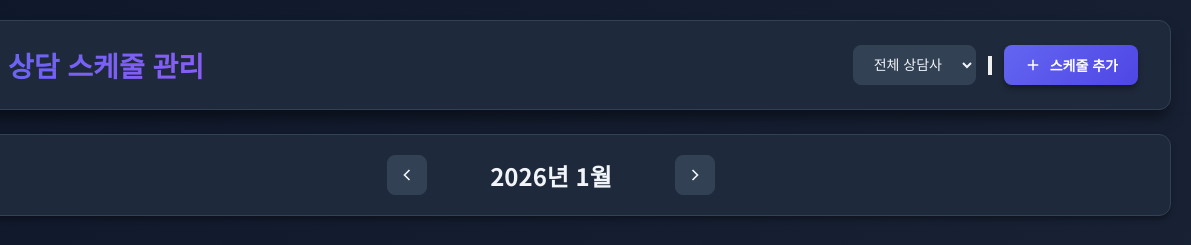
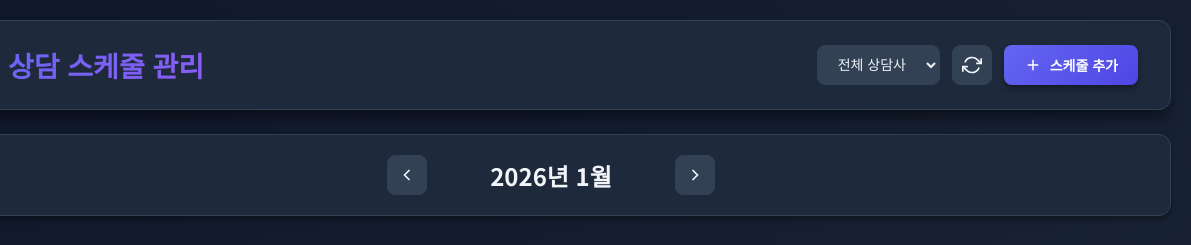
Before and after one commit to jehan0718/celender, a website: page index.html in a window 1280 px wide. Shown: the top 245 px of the page, 89-1280 px from the left. Drawn offline with Linux system fonts and the light colour scheme; no server answers.

Commit message:
Complete refresh button styling and polish

```diff
--- a/styles.css
+++ b/styles.css
@@ -157,6 +157,41 @@
 .btn-secondary:hover {
     background: var(--bg-hover);
     border-color: var(--border-light);
+}
+
+.btn-refresh {
+    display: flex;
+    align-items: center;
+    justify-content: center;
+    width: 40px;
+    height: 40px;
+    background: var(--bg-tertiary);
+    border: 1px solid var(--border-color);
+    border-radius: var(--radius-md);
+    color: var(--text-primary);
+    cursor: pointer;
+    transition: var(--transition);
+}
+
+.btn-refresh:hover {
+    background: var(--primary-color);
+    border-color: var(--primary-color);
+    transform: scale(1.1);
+}
+
+.btn-refresh svg {
+    width: 20px;
+    height: 20px;
+    stroke: var(--text-primary);
+}
+
+.btn-refresh.loading svg {
+    animation: spin 1s linear infinite;
+}
+
+@keyframes spin {
+    from { transform: rotate(0deg); }
+    to { transform: rotate(360deg); }
 }
 
 /* Calendar Navigation */
```
